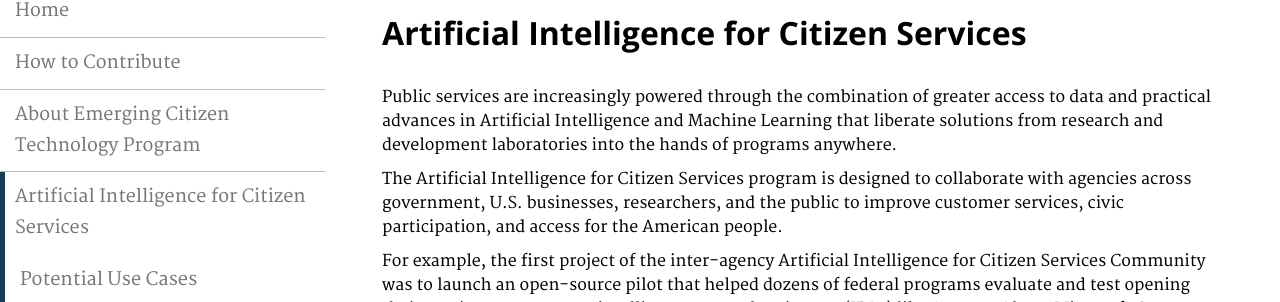
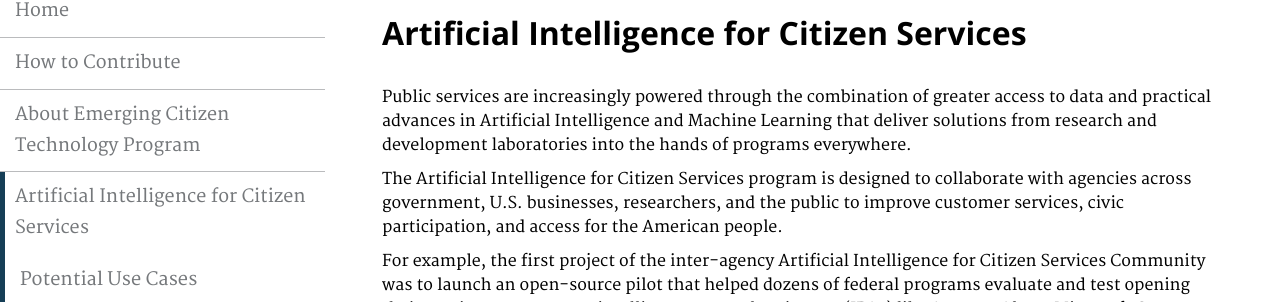
Before and after one commit to GSA/emerging-technology-atlas, a Jekyll site: the page built from pages/artificial-intelligence.md, in a window 1280 px wide. Shown: the part 149-451 px from the top of the page. Built offline with Jekyll 4.4.1, drawn with Linux system fonts in a browser that asks for light colours.

Commit message:
Update artificial-intelligence.md

```diff
--- a/pages/artificial-intelligence.md
+++ b/pages/artificial-intelligence.md
@@ -7,7 +7,7 @@ description: ""
 
 # Artificial Intelligence for Citizen Services
 
-<p>Public services are increasingly powered through the combination of greater access to data and practical advances in Artificial Intelligence and Machine Learning that liberate solutions from research and development laboratories into the hands of programs anywhere.</p>
+<p>Public services are increasingly powered through the combination of greater access to data and practical advances in Artificial Intelligence and Machine Learning that deliver solutions from research and development laboratories into the hands of programs everywhere.</p>
 
 <p>The Artificial Intelligence for Citizen Services program is designed to collaborate with agencies across government, U.S. businesses, researchers, and the public to improve customer services, civic participation, and access for the American people.</p>
 
```
